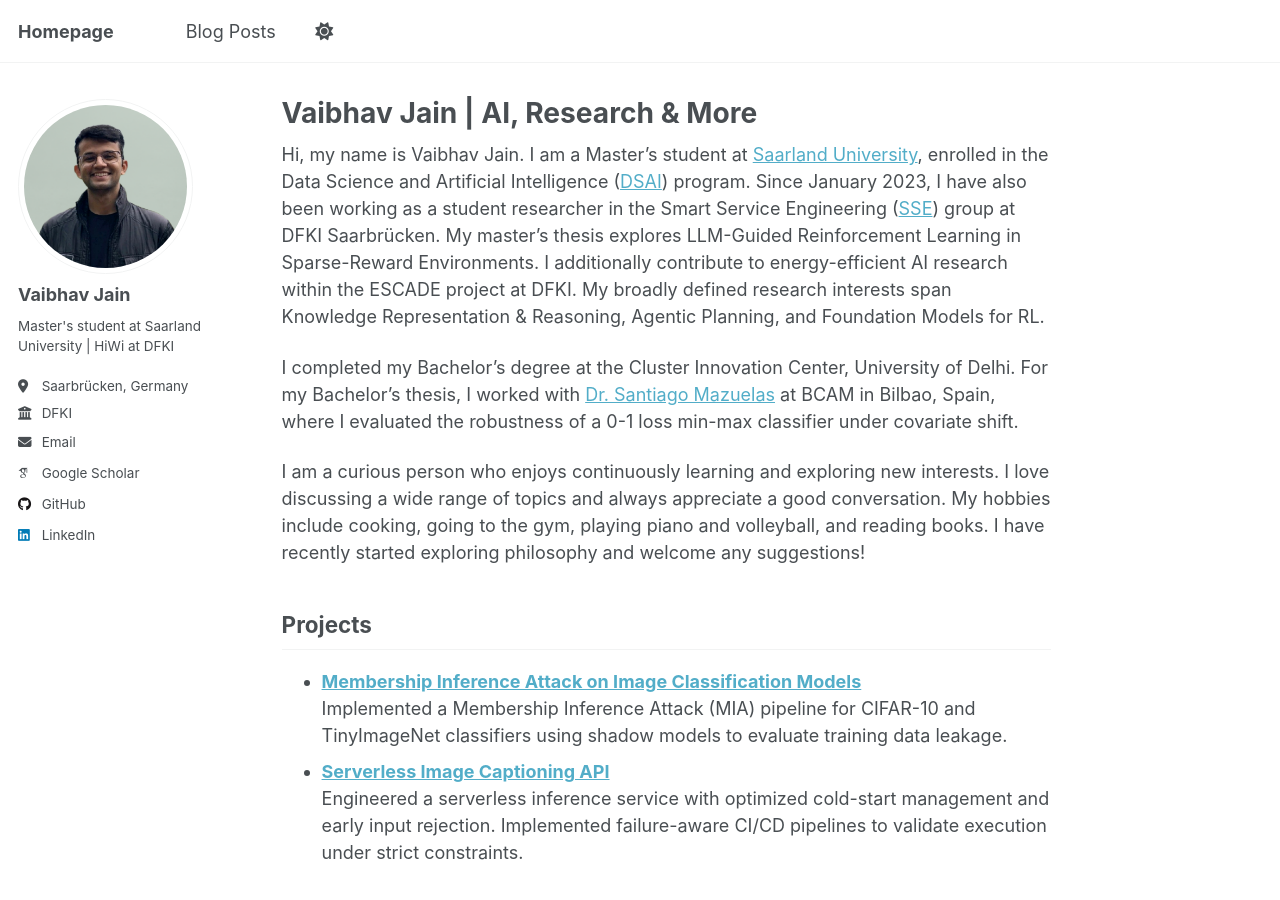
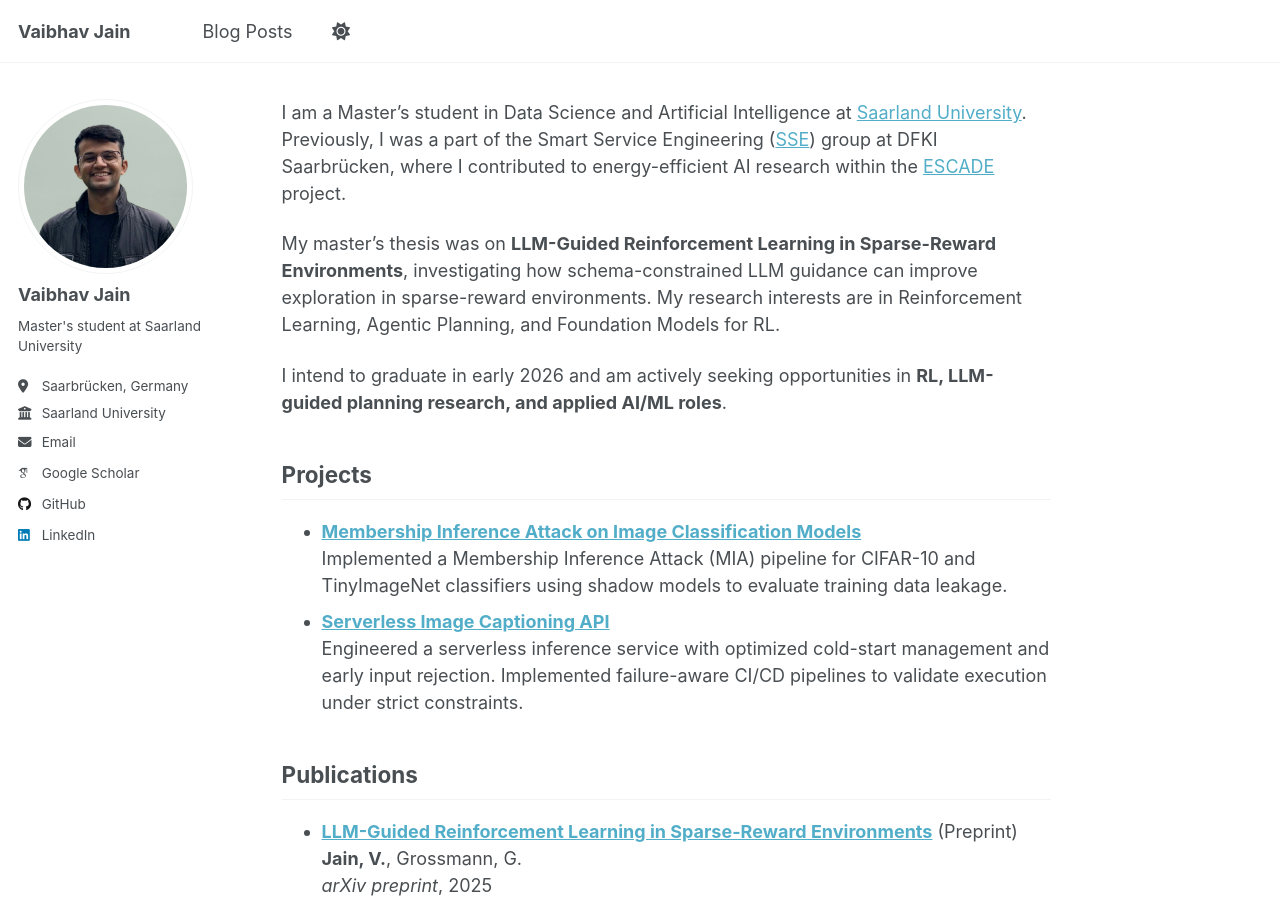
Before and after one commit to Vab-jain/Vab-jain.github.io, a Jekyll site: the page built from _pages/about.md, in a window 1280 px wide and 900 px high. Built offline with Jekyll 4.4.1, drawn with Linux system fonts in a browser that asks for light colours; some web fonts are replaced.

Commit message:
refactor: update personal bio, site title, and contact information in about page and config

```diff
--- a/_config.yml
+++ b/_config.yml
@@ -9,7 +9,7 @@
 # Basic Site Settings
 locale                   : "en-US"
 site_theme               : "default"
-title                    : "Homepage"
+title                    : "Vaibhav Jain"
 title_separator          : "-"
 name                     : &name "Vaibhav Jain"
 description              : &description "personal description"
@@ -25,11 +25,11 @@
   avatar           : "vaibhav_profile.png"
   name             : "Vaibhav Jain"
   pronouns         : # example: "she/her"
-  bio              : "Master's student at Saarland University | HiWi at DFKI"
+  bio              : "Master's student at Saarland University"
   location         : "Saarbrücken, Germany"
-  employer         : "DFKI"
+  employer         : "Saarland University"
   uri              : # URL
-  email            : "vaibhav.jain@dfki.de"
+  email            : "vaja00001@uni-saarland.de"
 
   # Academic websites
   academia         : # URL
--- a/_pages/about.md
+++ b/_pages/about.md
@@ -1,17 +1,20 @@
 ---
 permalink: /
-title: Vaibhav Jain \| AI, Research & More
+title:
 author_profile: true
 redirect_from:
   - /about/
   - /about.html
 ---
 
-Hi, my name is Vaibhav Jain. I am a Master’s student at [Saarland University](https://www.uni-saarland.de/start.html), enrolled in the Data Science and Artificial Intelligence ([DSAI](https://www.uni-saarland.de/en/study/programmes/master/data-science.html)) program. Since January 2023, I have also been working as a student researcher in the Smart Service Engineering ([SSE](https://www.dfki.de/web/forschung/forschungsbereiche/smart-service-engineering)) group at DFKI Saarbrücken. My master's thesis explores LLM-Guided Reinforcement Learning in Sparse-Reward Environments. I additionally contribute to energy-efficient AI research within the ESCADE project at DFKI. My broadly defined research interests span Knowledge Representation & Reasoning, Agentic Planning, and Foundation Models for RL.
 
-I completed my Bachelor’s degree at the Cluster Innovation Center, University of Delhi. For my Bachelor’s thesis, I worked with [Dr. Santiago Mazuelas](https://www.bcamath.org/en/people/bcam-members/smazuelas) at BCAM in Bilbao, Spain, where I evaluated the robustness of a 0-1 loss min-max classifier under covariate shift.
+I am a Master’s student in Data Science and Artificial Intelligence at [Saarland University](https://www.uni-saarland.de/start.html). Previously, I was a part of the Smart Service Engineering ([SSE](https://www.dfki.de/web/forschung/forschungsbereiche/smart-service-engineering)) group at DFKI Saarbrücken, where I contributed to energy-efficient AI research within the [ESCADE](https://escade-project.de) project.
 
-I am a curious person who enjoys continuously learning and exploring new interests. I love discussing a wide range of topics and always appreciate a good conversation. My hobbies include cooking, going to the gym, playing piano and volleyball, and reading books. I have recently started exploring philosophy and welcome any suggestions!
+My master's thesis was on **LLM-Guided Reinforcement Learning in Sparse-Reward Environments**, investigating how schema-constrained LLM guidance can improve exploration in sparse-reward environments. My research interests are in Reinforcement Learning, Agentic Planning, and Foundation Models for RL.
+
+I intend to graduate in early 2026 and am actively seeking opportunities in **RL, LLM-guided planning research, and applied AI/ML roles**.
+
+
 
 ## Projects
 <ul>
```
